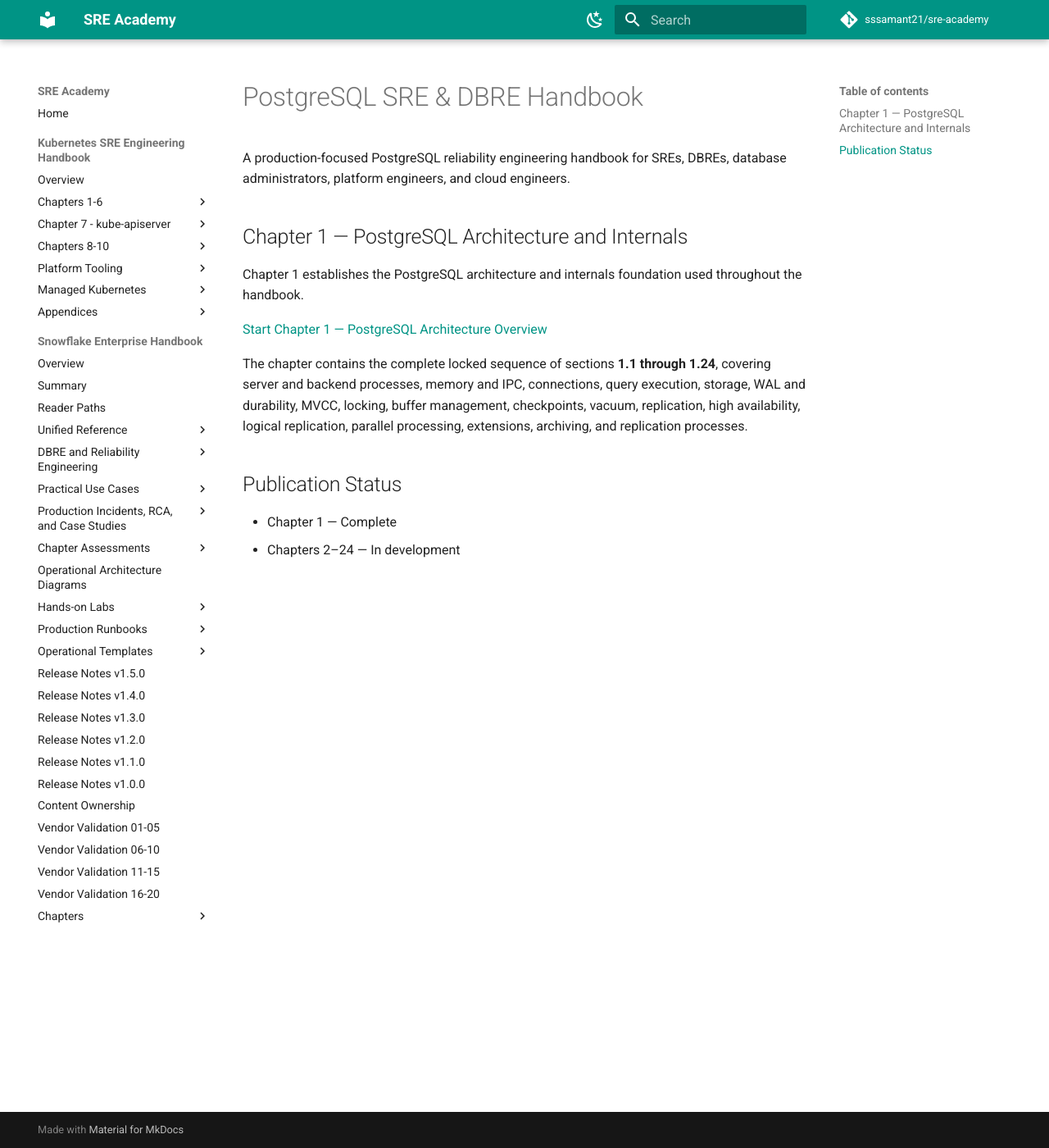
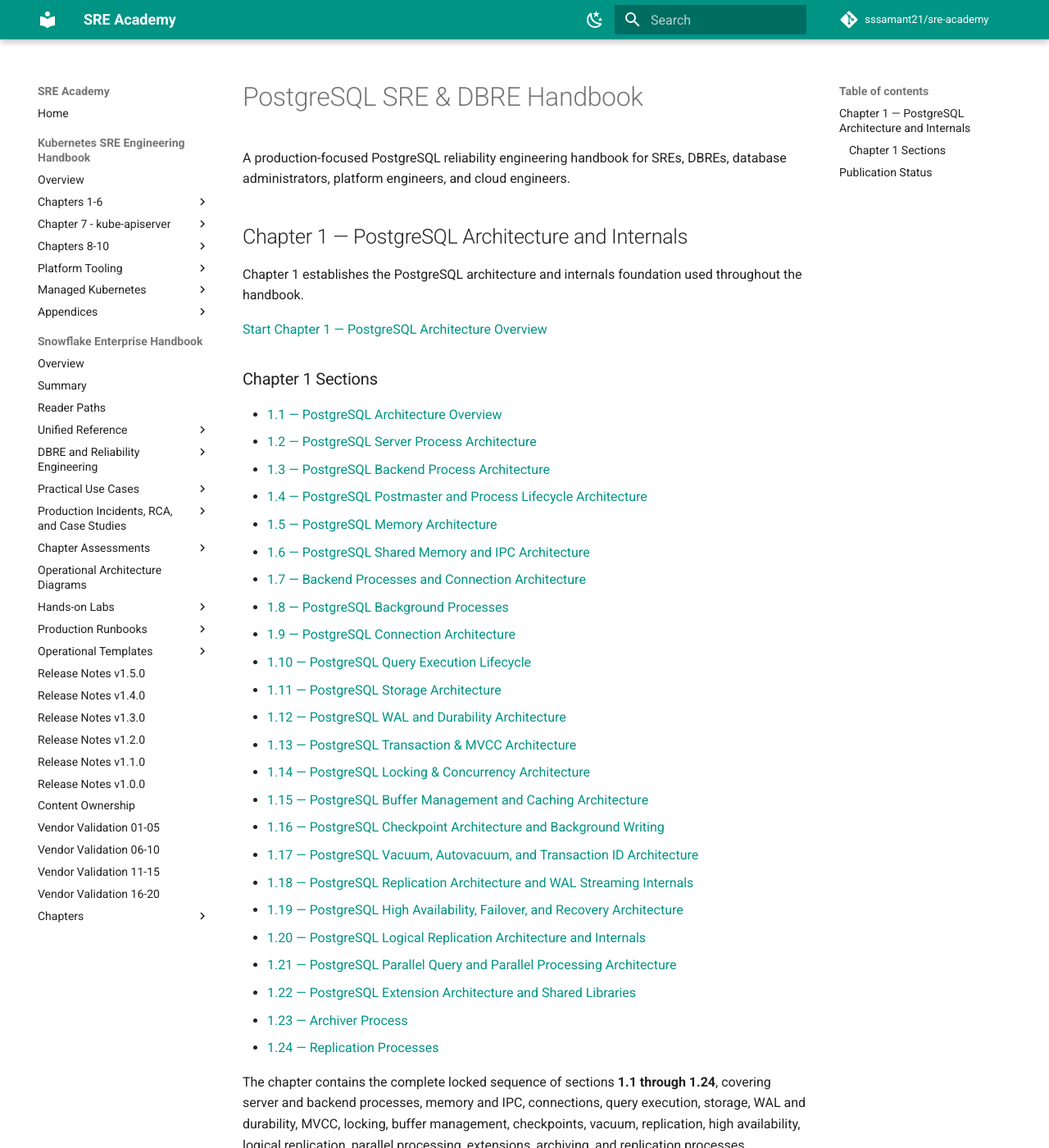
Before and after one commit to sssamant21/sre-academy, an MkDocs documentation site: the page built from docs/books/postgresql-sre-dbre-handbook/index.md, in a window 1280 px wide and 1400 px high. Shown: the whole window at 82% size. Built offline with MkDocs 1.6.1 and Material for MkDocs 9.7.7, drawn with Linux system fonts in a browser that asks for light colours; comment, search, counter and statistics services are not loaded.

Commit message:
Expose complete PostgreSQL Chapter 1 section index

```diff
--- a/docs/books/postgresql-sre-dbre-handbook/index.md
+++ b/docs/books/postgresql-sre-dbre-handbook/index.md
@@ -8,6 +8,33 @@
 
 [Start Chapter 1 — PostgreSQL Architecture Overview](chapter-01/1.1-postgresql-architecture-overview.md)
 
+### Chapter 1 Sections
+
+- [1.1 — PostgreSQL Architecture Overview](chapter-01/1.1-postgresql-architecture-overview.md)
+- [1.2 — PostgreSQL Server Process Architecture](chapter-01/1.2-postgresql-server-process-architecture.md)
+- [1.3 — PostgreSQL Backend Process Architecture](chapter-01/1.3-postgresql-backend-process-architecture.md)
+- [1.4 — PostgreSQL Postmaster and Process Lifecycle Architecture](chapter-01/1.4-postgresql-postmaster-and-process-lifecycle-architecture.md)
+- [1.5 — PostgreSQL Memory Architecture](chapter-01/1.5-postgresql-memory-architecture.md)
+- [1.6 — PostgreSQL Shared Memory and IPC Architecture](chapter-01/1.6-postgresql-shared-memory-and-ipc-architecture.md)
+- [1.7 — Backend Processes and Connection Architecture](chapter-01/1.7-backend-processes-and-connection-architecture.md)
+- [1.8 — PostgreSQL Background Processes](chapter-01/1.8-postgresql-background-processes.md)
+- [1.9 — PostgreSQL Connection Architecture](chapter-01/1.9-postgresql-connection-architecture.md)
+- [1.10 — PostgreSQL Query Execution Lifecycle](chapter-01/1.10-postgresql-query-execution-lifecycle.md)
+- [1.11 — PostgreSQL Storage Architecture](chapter-01/1.11-postgresql-storage-architecture.md)
+- [1.12 — PostgreSQL WAL and Durability Architecture](chapter-01/1.12-postgresql-wal-and-durability-architecture.md)
+- [1.13 — PostgreSQL Transaction & MVCC Architecture](chapter-01/1.13-postgresql-transaction-and-mvcc-architecture.md)
+- [1.14 — PostgreSQL Locking & Concurrency Architecture](chapter-01/1.14-postgresql-locking-and-concurrency-architecture.md)
+- [1.15 — PostgreSQL Buffer Management and Caching Architecture](chapter-01/1.15-postgresql-buffer-management-and-caching-architecture.md)
+- [1.16 — PostgreSQL Checkpoint Architecture and Background Writing](chapter-01/1.16-postgresql-checkpoint-architecture-and-background-writing.md)
+- [1.17 — PostgreSQL Vacuum, Autovacuum, and Transaction ID Architecture](chapter-01/1.17-postgresql-vacuum-autovacuum-and-transaction-id-architecture.md)
+- [1.18 — PostgreSQL Replication Architecture and WAL Streaming Internals](chapter-01/1.18-postgresql-replication-architecture-and-wal-streaming-internals.md)
+- [1.19 — PostgreSQL High Availability, Failover, and Recovery Architecture](chapter-01/1.19-postgresql-high-availability-failover-and-recovery-architecture.md)
+- [1.20 — PostgreSQL Logical Replication Architecture and Internals](chapter-01/1.20-postgresql-logical-replication-architecture-and-internals.md)
+- [1.21 — PostgreSQL Parallel Query and Parallel Processing Architecture](chapter-01/1.21-postgresql-parallel-query-and-parallel-processing-architecture.md)
+- [1.22 — PostgreSQL Extension Architecture and Shared Libraries](chapter-01/1.22-postgresql-extension-architecture-and-shared-libraries.md)
+- [1.23 — Archiver Process](chapter-01/1.23-archiver-process.md)
+- [1.24 — Replication Processes](chapter-01/1.24-replication-processes.md)
+
 The chapter contains the complete locked sequence of sections **1.1 through 1.24**, covering server and backend processes, memory and IPC, connections, query execution, storage, WAL and durability, MVCC, locking, buffer management, checkpoints, vacuum, replication, high availability, logical replication, parallel processing, extensions, archiving, and replication processes.
 
 ## Publication Status
```
